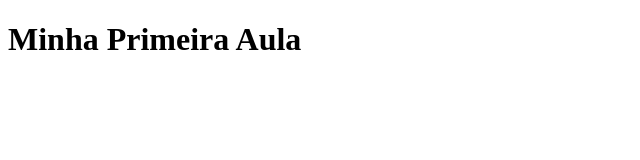
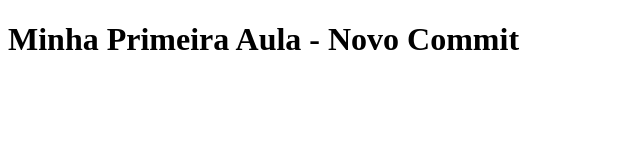
Before and after one commit to JorgeRamalho/aula-1, a plain HTML site: page index.html in a window 1280 px wide. Shown: the whole page, without its empty margins (0-640 px from the left). Drawn offline with Linux system fonts and the light colour scheme.

Commit message:
Nova alteração no Texto do código

```diff
--- a/index.html
+++ b/index.html
@@ -5,6 +5,6 @@
     <title>aula-1</title>
 </head>
 <body>
-    <h1>Minha Primeira Aula</h1>
+    <h1>Minha Primeira Aula - Novo Commit</h1>
 </body>
 </html>
```
